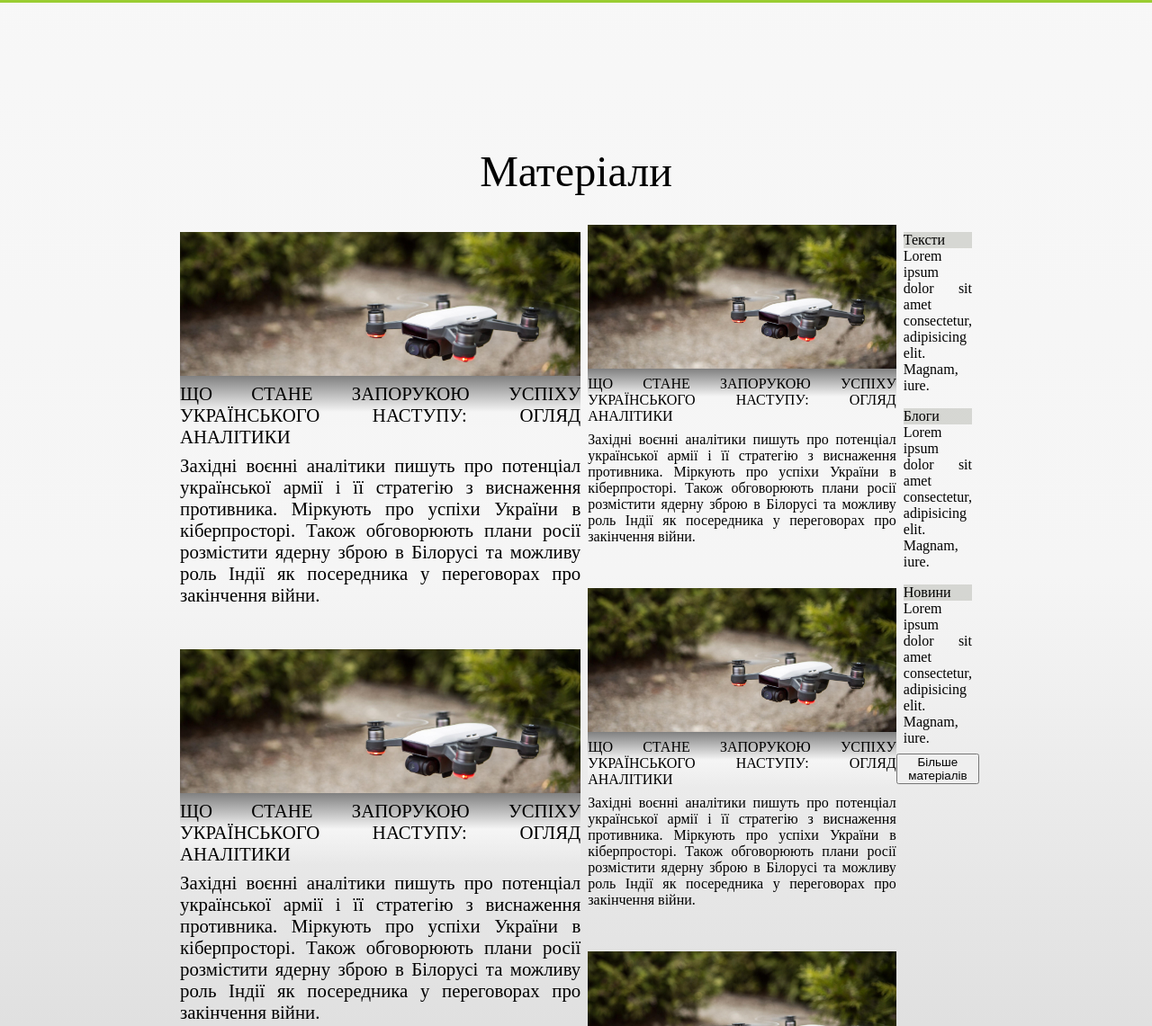
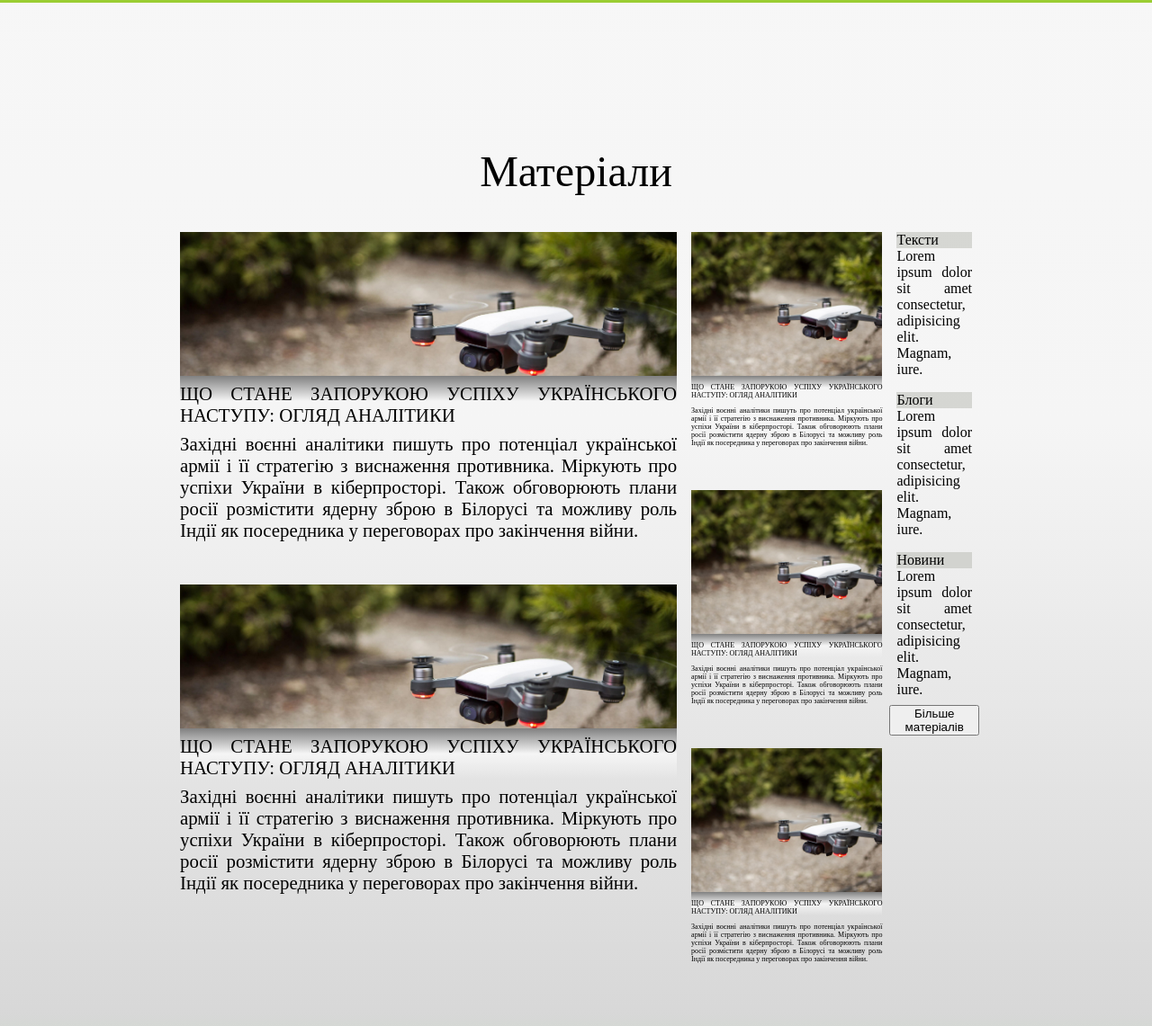
Before and after one commit to denys-bozhok/Home-work_3, a plain HTML site: page index.html in a window 1280 px wide. Shown: the part 2151-3292 px from the top of the page at 90% size. Drawn offline with Linux system fonts and the light colour scheme; a web font is replaced by a local one.

Commit message:
CSS Format

```diff
--- a/index.html
+++ b/index.html
@@ -345,7 +345,7 @@
                         </div>
                     </div>
 
-                    <div class="materials__column_2">
+                    <div class="material__column_2">
                         <div class="material__information">
                             <div class="material__image">
                                 <!-- <img src="./public/images/header__logo.png"
@@ -407,7 +407,7 @@
                         </div>
                     </div>
 
-                    <div class="materials__column_3">
+                    <div class="material__column_3">
                         <div class="text_column">
                             <div class="text_column__category">
                                 Тексти
--- a/public/styles/variable.css
+++ b/public/styles/variable.css
@@ -23,7 +23,7 @@
     --prime-bg: linear-gradient(white, whitesmoke, gray);
     --second-bg: linear-gradient(gray, transparent, gray);
     --therd_bg:linear-gradient(gray,  whitesmoke,  transparent);
-    --4th-bg:linear-gradient(transparent, rgba(100, 247, 71, 0.582), transparent);
+    --4th-bg: linear-gradient(transparent, rgba(100, 247, 71, 0.582), transparent);
 
     --corusel-bg: linear-gradient( transparent, yellowgreen, white );
     --menu_bg:whitesmoke;
```
